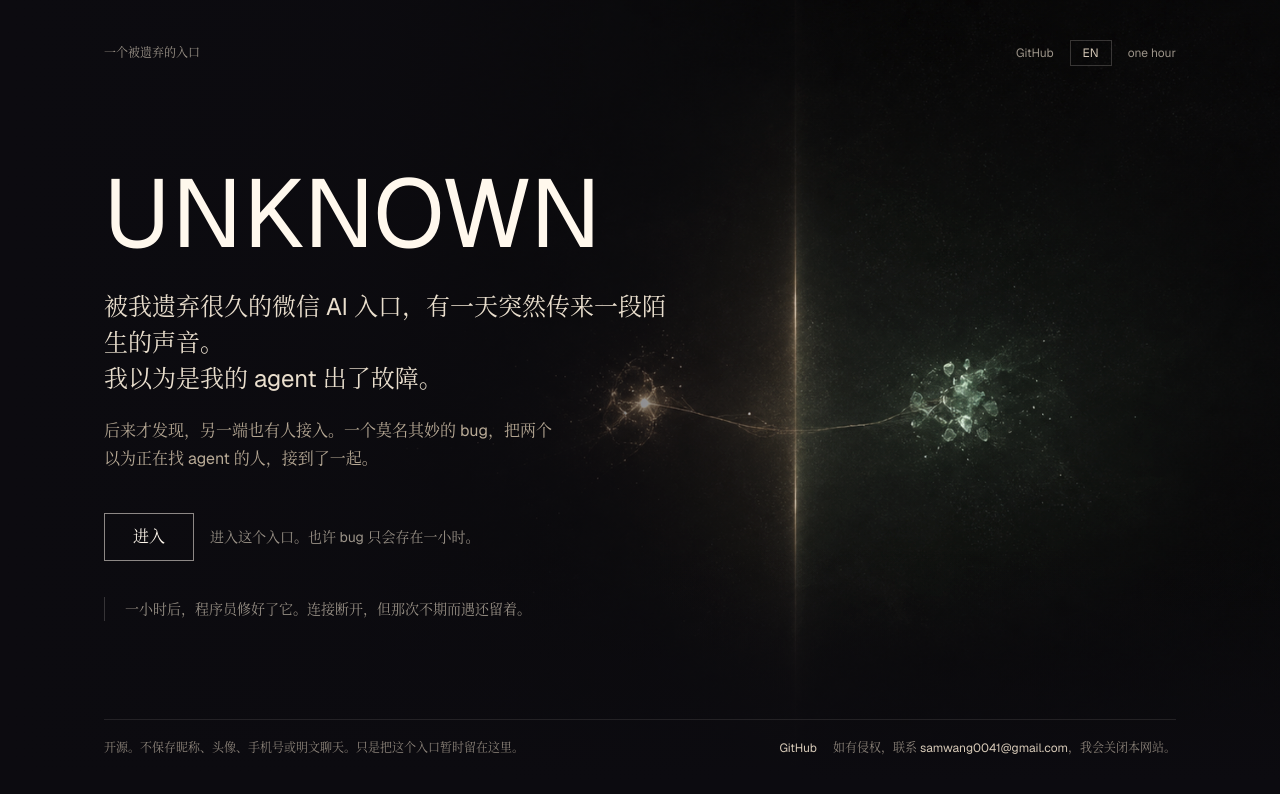
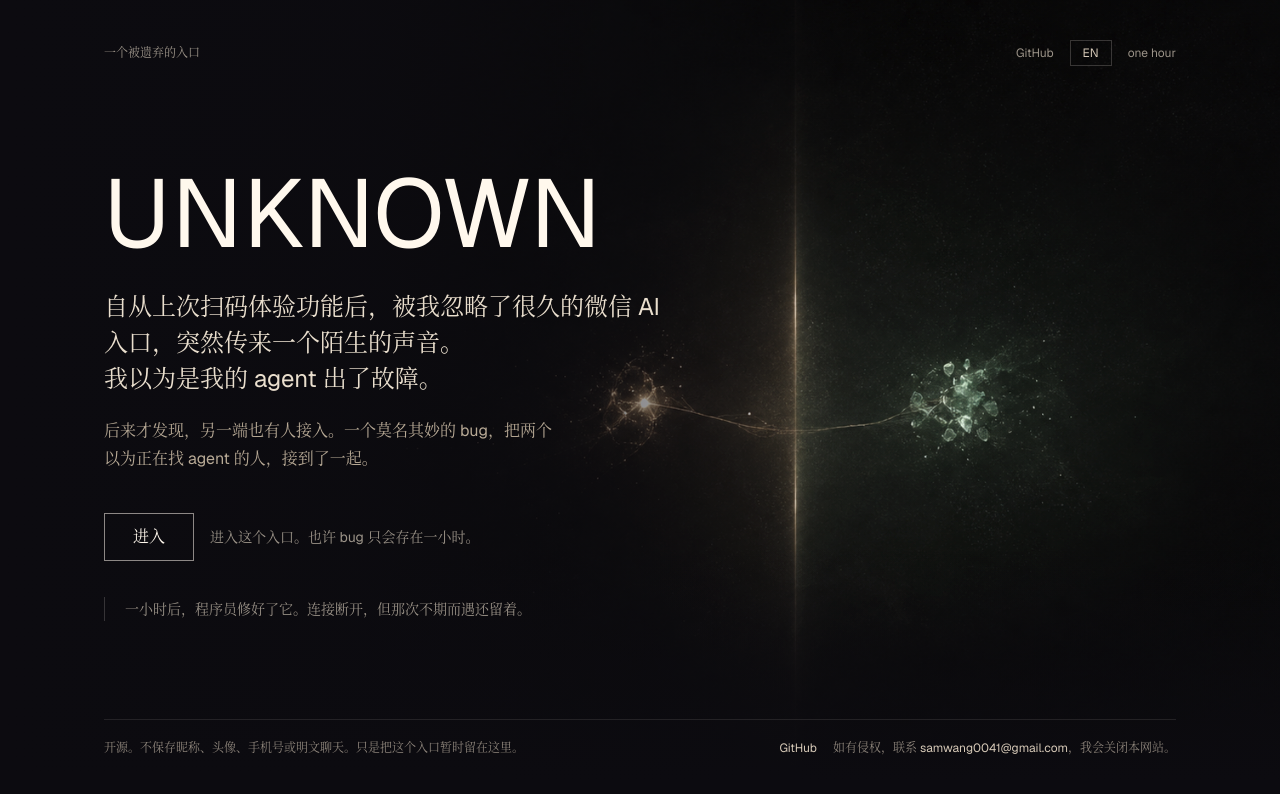
Before and after one commit to samwang0041-star/whoareyou, a Next.js app: page / in a window 1280 px wide. Shown: the top 794 px of the page. Built offline with nearby package versions, Linux system fonts and the light colour scheme.

Commit message:
fix: update homepage entrance story copy

```diff
--- a/app/layout.tsx
+++ b/app/layout.tsx
@@ -15,10 +15,10 @@ const geistMono = Geist_Mono({
 export const metadata: Metadata = {
   metadataBase: new URL("https://ai.wangyuzhao.cn"),
   title: "UNKNOWN",
-  description: "一个被遗弃很久的微信 AI 入口，突然传来一段陌生的声音。也许这个 bug 只会存在一小时。",
+  description: "自从上次扫码体验功能后，被我忽略了很久的微信 AI 入口，突然传来一个陌生的声音。",
   openGraph: {
     title: "UNKNOWN",
-    description: "一个被遗弃很久的微信 AI 入口，突然传来一段陌生的声音。",
+    description: "自从上次扫码体验功能后，被我忽略了很久的微信 AI 入口，突然传来一个陌生的声音。",
     url: "https://ai.wangyuzhao.cn/",
     siteName: "UNKNOWN",
     images: [
@@ -34,7 +34,7 @@ export const metadata: Metadata = {
   twitter: {
     card: "summary_large_image",
     title: "UNKNOWN",
-    description: "一个被遗弃很久的微信 AI 入口，突然传来一段陌生的声音。",
+    description: "自从上次扫码体验功能后，被我忽略了很久的微信 AI 入口，突然传来一个陌生的声音。",
     images: ["/whoareyou-main-visual-abstract.png"],
   },
 };
--- a/app/page.tsx
+++ b/app/page.tsx
@@ -45,7 +45,7 @@ const pageCopy = {
     topLine: "一个被遗弃的入口",
     hour: "one hour",
     title: "UNKNOWN",
-    lead: "被我遗弃很久的微信 AI 入口，有一天突然传来一段陌生的声音。\n我以为是我的 agent 出了故障。",
+    lead: "自从上次扫码体验功能后，被我忽略了很久的微信 AI 入口，突然传来一个陌生的声音。\n我以为是我的 agent 出了故障。",
     subLead: "后来才发现，另一端也有人接入。一个莫名其妙的 bug，把两个以为正在找 agent 的人，接到了一起。",
     enterIdle: "进入",
     enterLoading: "入口亮起中",
@@ -103,7 +103,7 @@ const pageCopy = {
     topLine: "an abandoned entrance",
     hour: "one hour",
     title: "UNKNOWN",
-    lead: "One day, a long-abandoned WeChat AI entrance returned a stranger's voice.\nI thought my agent had broken.",
+    lead: "Since the last scan-to-try feature, the WeChat AI entrance I had ignored for a long time suddenly returned a stranger's voice.\nI thought my agent had broken.",
     subLead: "Then I realized someone else had entered from the other side. A strange bug connected two people who both thought they were reaching an agent.",
     enterIdle: "Enter",
     enterLoading: "Lighting up",
```
Also changed, not shown: 2 other files (tests, documents, lock files or other folders).
